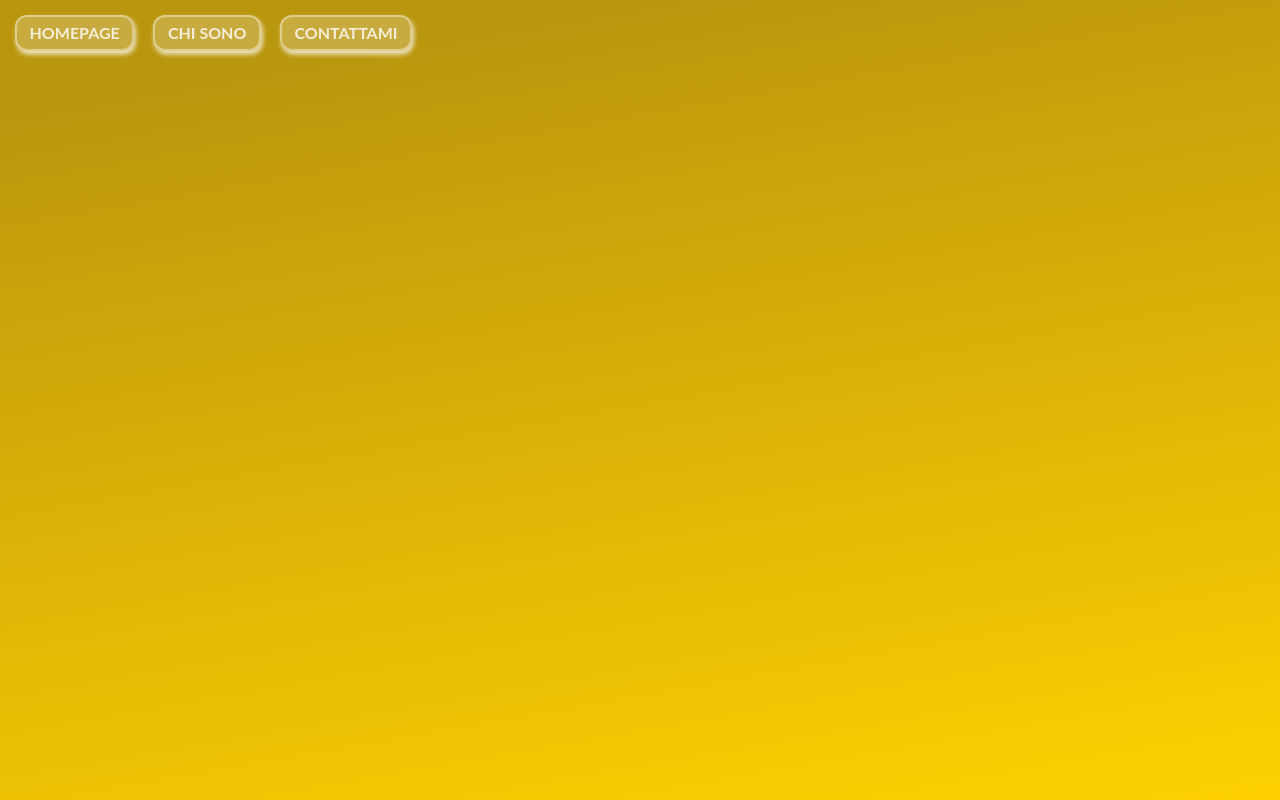
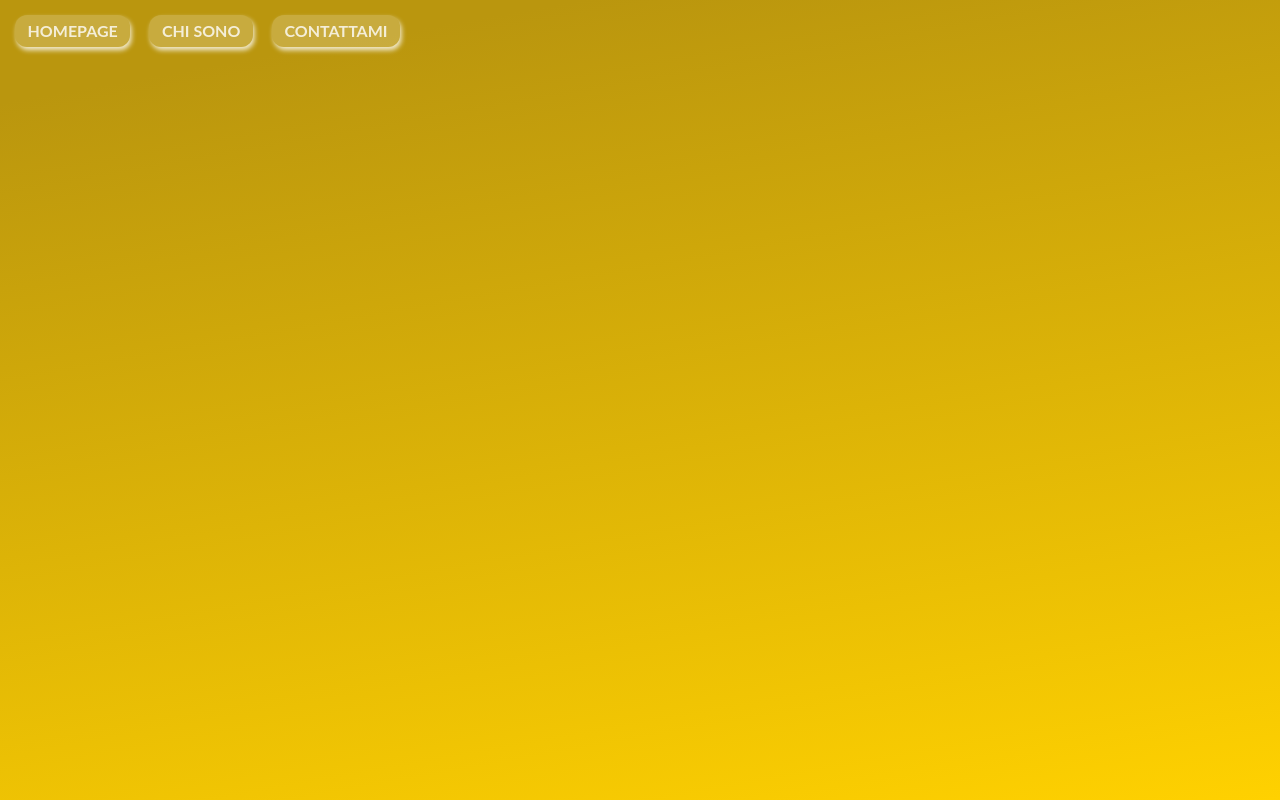
Before and after one commit to UnreadAttic/UnreadAttic.github.io, a plain HTML site: page index.html in a window 1280 px wide. Drawn offline with Linux system fonts and the light colour scheme.

Commit message:
Update styles.css

```diff
--- a/styles.css
+++ b/styles.css
@@ -14,7 +14,7 @@ nav{
     display: inline-block;
     margin-right: 15px;
     background: rgba(255,255,255,0.2);
-    border: 2px solid rgba(255,255,255,0.4);
+    border: 0.1% solid rgba(255,255,255,0.4);
     border-radius: 12px;
     box-shadow: 0.1rem 0.2rem 5px;
     text-transform: uppercase;
```
